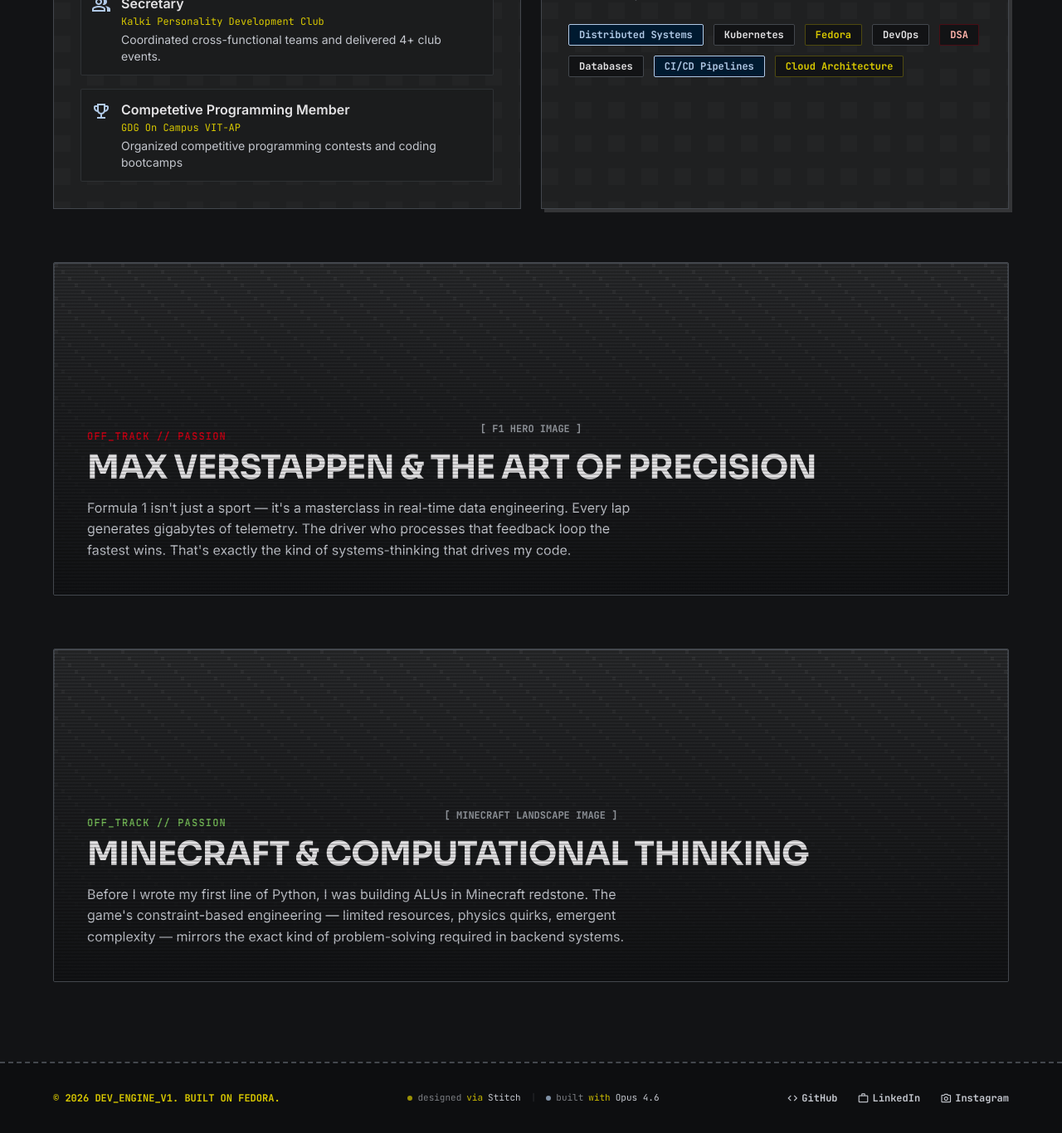
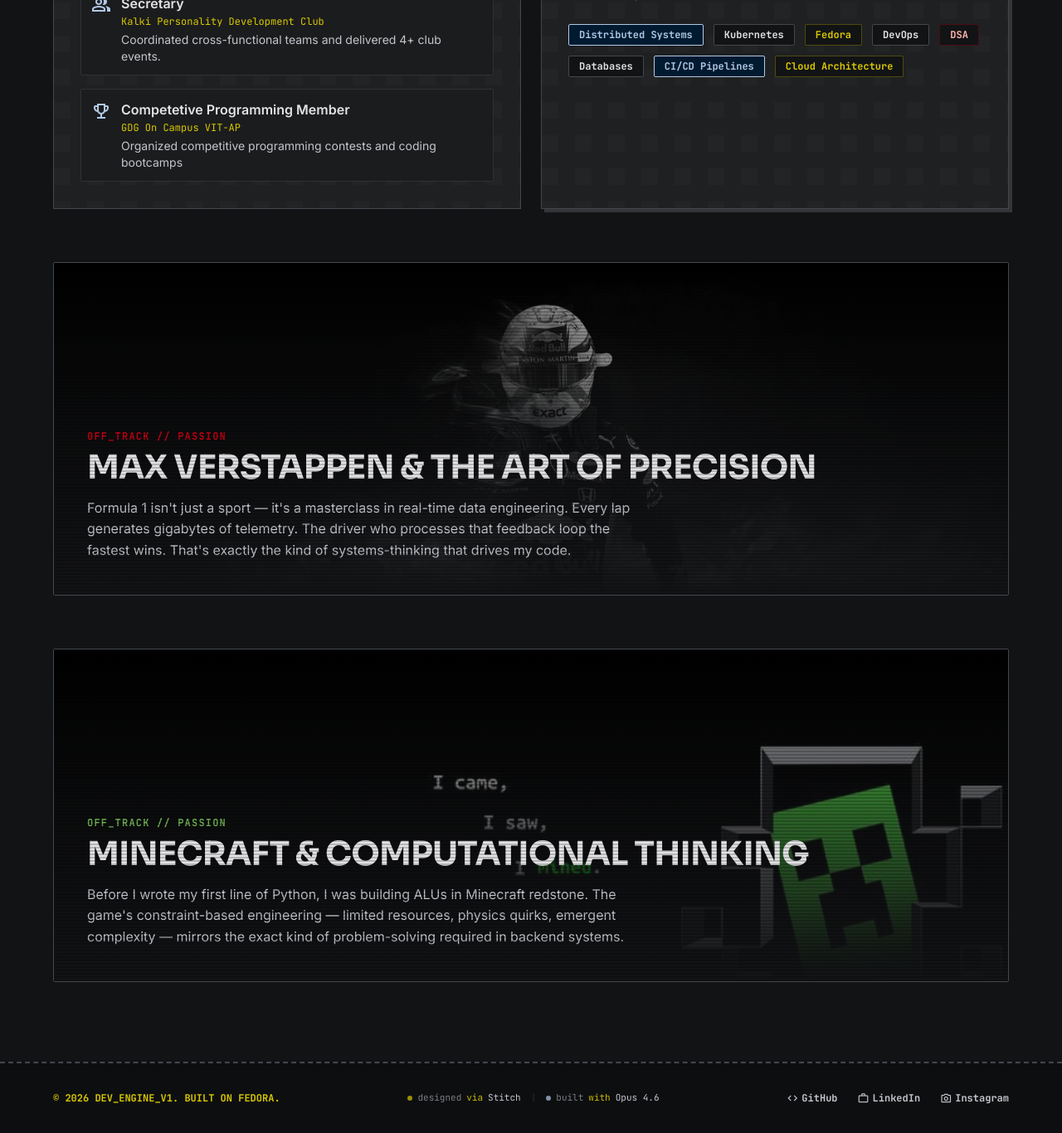
Before and after one commit to kiran-katakam/portfolio, a React (Vite) app: page /about in a window 1280 px wide. Shown: the part 2135-3501 px from the top of the page at 83% size. Built offline with nearby package versions, Linux system fonts and the light colour scheme.

Commit message:
added imgs in about sections

```diff
--- a/src/pages/About.jsx
+++ b/src/pages/About.jsx
@@ -365,11 +365,13 @@
             SECTION 6: Passion — F1 (Full Bleed)
         ════════════════════════════════════════════ */}
         <section className="relative overflow-hidden border border-outline-variant rounded">
-          {/* Background placeholder */}
-          <div className="img-placeholder min-h-[300px] md:min-h-[400px]">
-            <span className="font-label-pixel text-label-pixel text-outline z-10">
-              [ F1 HERO IMAGE ]
-            </span>
+          {/* Hero image */}
+          <div className="relative min-h-[300px] md:min-h-[400px]">
+            <img
+              src="/max.jpg"
+              alt="Max Verstappen driving a Formula 1 car"
+              className="absolute inset-0 w-full h-full object-cover"
+            />
           </div>
           {/* Gradient overlay */}
           <div className="absolute inset-0 bg-gradient-to-t from-background via-background/60 to-transparent"></div>
@@ -397,11 +399,13 @@
             SECTION 7: Passion — Minecraft (Full Bleed)
         ════════════════════════════════════════════ */}
         <section className="relative overflow-hidden border border-outline-variant rounded">
-          {/* Background placeholder */}
-          <div className="img-placeholder min-h-[300px] md:min-h-[400px]">
-            <span className="font-label-pixel text-label-pixel text-outline z-10">
-              [ MINECRAFT LANDSCAPE IMAGE ]
-            </span>
+          {/* Hero image */}
+          <div className="relative min-h-[300px] md:min-h-[400px]">
+            <img
+              src="/mc.jpg"
+              alt="Minecraft landscape"
+              className="absolute inset-0 w-full h-full object-cover"
+            />
           </div>
           {/* Gradient overlay */}
           <div className="absolute inset-0 bg-gradient-to-t from-background via-background/60 to-transparent"></div>
```
Also changed, not shown: public/max.jpg (added), public/mc.jpg (added).
